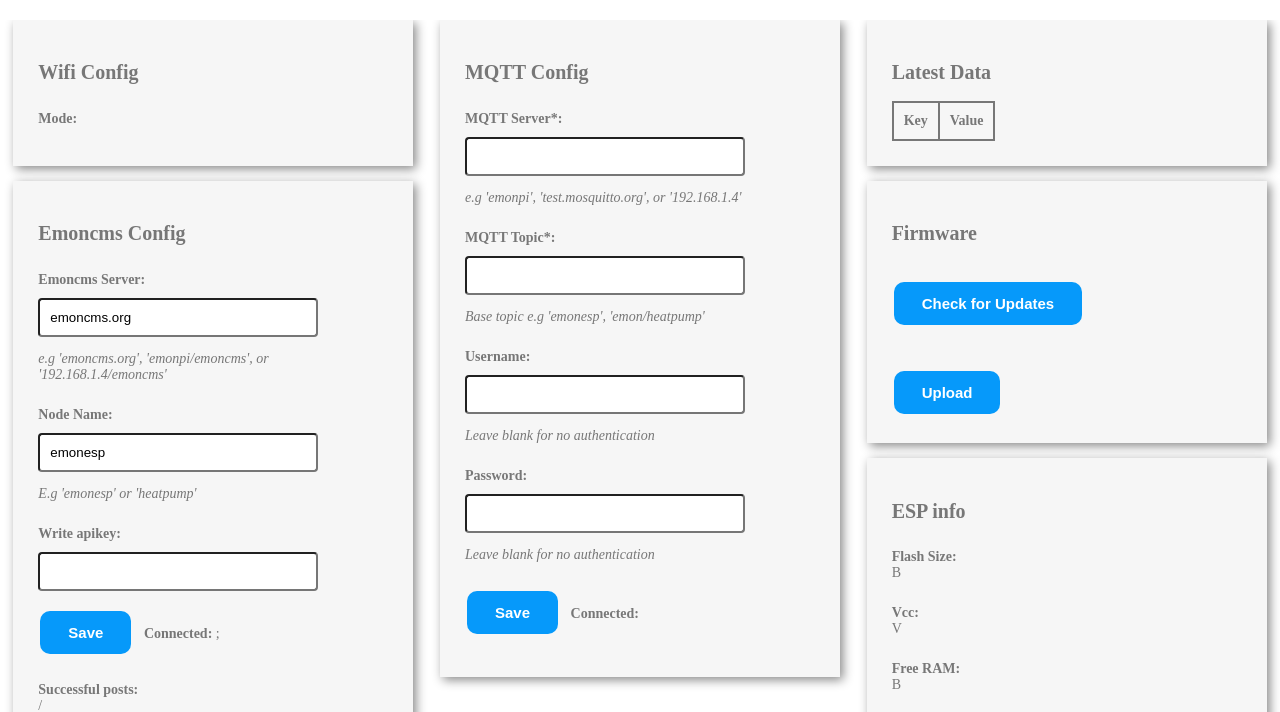
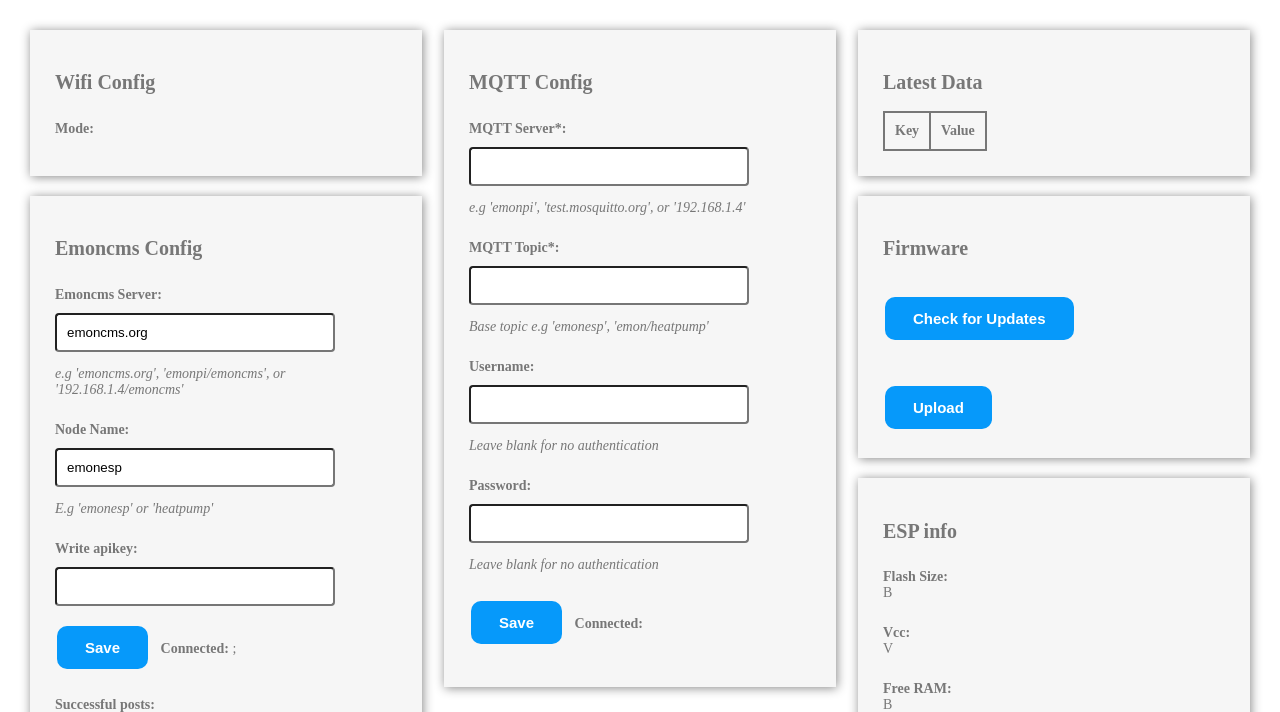
Before and after one commit to openenergymonitor/EmonESP, a plain HTML site: page src/data/home.html in a window 1280 px wide. Shown: the part 88-800 px from the top of the page. Drawn offline with Linux system fonts and the light colour scheme; no server answers.

Commit message:
2 column viewport addition

```diff
--- a/src/data/style.css
+++ b/src/data/style.css
@@ -16,11 +16,11 @@ html,body {
 }
 
 #one,#two,#three,#four,#five,#six {
-    width: 100%;
+    width: 98%;
     background-color: #f6f6f6;
-    box-shadow: 3px 3px 10px #888888;
+    box-shadow: 1px 1px 10px #888888;
     box-sizing: border-box;
-    margin-bottom: 15px;
+    margin: 10px auto;
     padding: 25px;
 }
 
@@ -47,21 +47,32 @@ table, td, th {
 
 @media screen and (min-width: 1242px) {
     .flex-container {
+        width: 1242px;
         height: 800px;
         flex-wrap: wrap;
-        overflow-x: scroll;
+        margin: 0 auto;
     }
 }
 
-.flex-item {
-    margin-right: auto;
-    margin-left: auto;
-    width: 400px;
+
+@media screen and (min-width: 800px) and (max-width: 1242px)  {
+    .flex-container {
+        width: 800px;
+        height: 1600px;
+        flex-wrap: wrap;
+        margin: 0 auto;
+    }
 }
 
-@media screen and (max-width: 420px) {
+
+.flex-item {
+    margin: 0 auto;
+    width: 100%;
+}
+
+@media screen and (min-width: 800px) {
     .flex-item {
-        width: 92vw;
+        width: 400px;
     }
 }
 
```
